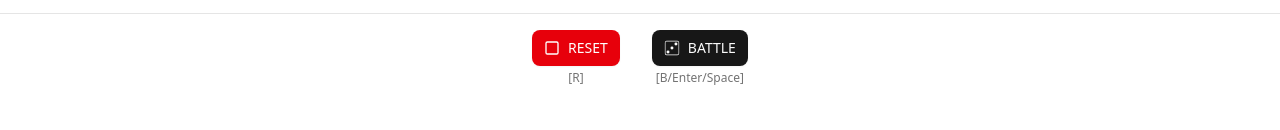
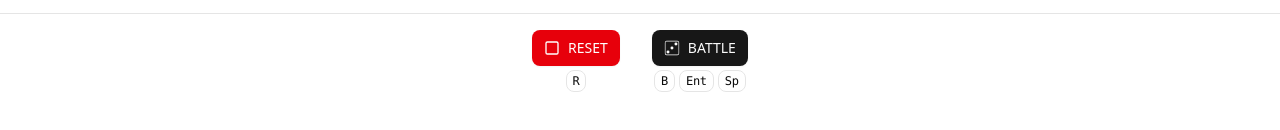
Before and after one commit to F88/yonokomae, a React (Vite) app: page / in a window 1280 px wide. Both pictures are taken after a click on the label 640 px from the left and 615 px from the top of the page. Shown: the part 492-622 px from the top of the page. Built offline with nearby package versions, Linux system fonts and the light colour scheme.

Commit message:
feat: enhance Controller component with KeyChip for shortcut key display

```diff
--- a/src/components/Controller.tsx
+++ b/src/components/Controller.tsx
@@ -2,6 +2,7 @@ import { GiInvertedDice3 } from 'react-icons/gi';
 import { Square } from 'lucide-react';
 import { useCallback, useEffect, type FC } from 'react';
 import { Button } from '@/components/ui/button';
+import { Badge } from '@/components/ui/badge';
 
 interface ControllerProps {
   onGenerateReport: () => void | Promise<void>;
@@ -15,6 +16,16 @@ export const Controller: FC<ControllerProps> = ({
   const handleGenerate = useCallback(() => {
     void onGenerateReport();
   }, [onGenerateReport]);
+
+  const KeyChip: FC<{ label: string }> = ({ label }) => (
+    <Badge
+      variant="outline"
+      className="px-1.5 py-0.5 text-[10px] sm:text-xs font-mono tracking-tight"
+      aria-label={`Shortcut key ${label}`}
+    >
+      {label}
+    </Badge>
+  );
 
   const handleReset = useCallback(() => {
     void onClearReports();
@@ -60,7 +71,9 @@ export const Controller: FC<ControllerProps> = ({
           <Square className="h-4 w-4" />
           RESET
         </Button>
-        <div className="text-xs text-muted-foreground">[R]</div>
+        <div className="flex items-center gap-1 text-xs text-muted-foreground">
+          <KeyChip label="R" />
+        </div>
       </div>
 
       {/* Battle block */}
@@ -74,7 +87,13 @@ export const Controller: FC<ControllerProps> = ({
           <GiInvertedDice3 className="h-5 w-5" />
           BATTLE
         </Button>
-        <div className="text-xs text-muted-foreground">[B/Enter/Space]</div>
+        {/* <div className="text-xs text-muted-foreground">[B/Enter/Space]</div> */}
+
+        <div className="flex items-center gap-1 text-xs text-muted-foreground">
+          <KeyChip label="B" />
+          <KeyChip label="Ent" />
+          <KeyChip label="Sp" />
+        </div>
       </div>
     </div>
   );
```
